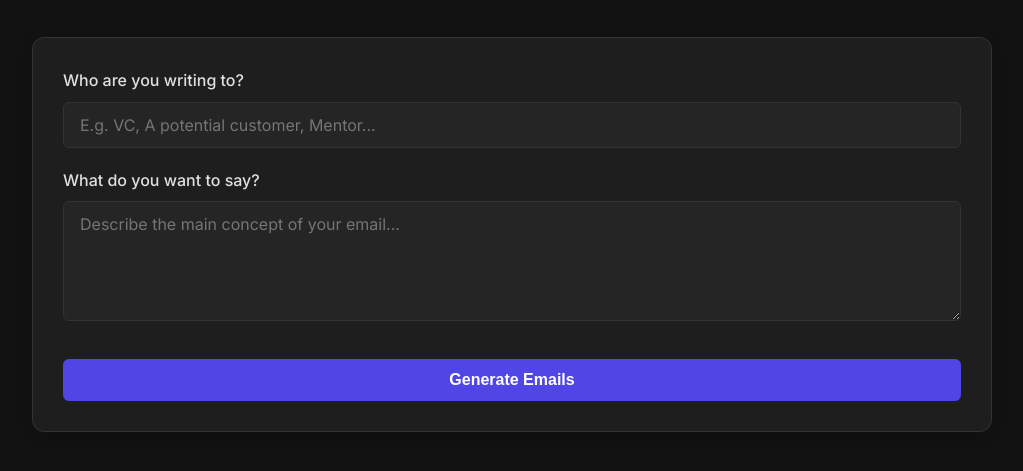
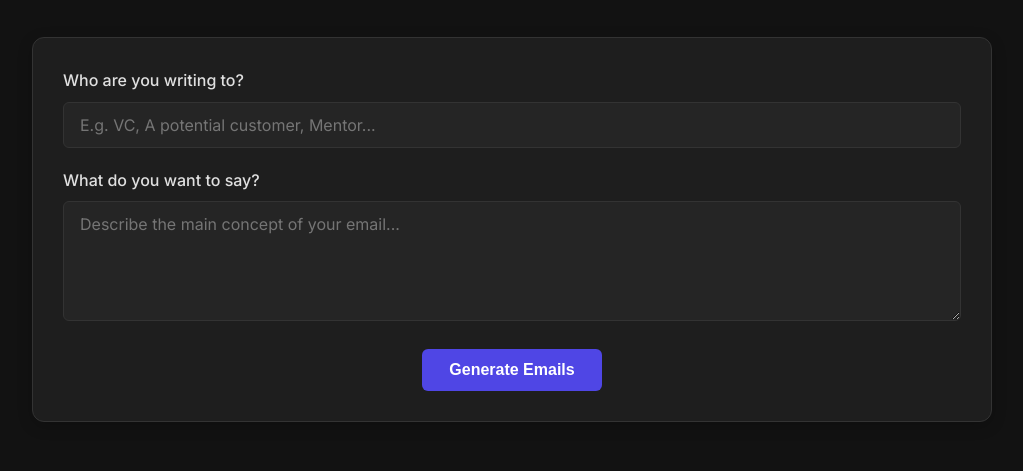
Before and after one commit to Cosmhyccc/colddddddemails, a website: page index.html in a window 1280 px wide. Shown: the part 145-616 px from the top of the page, without its empty margins (128-1151 px from the left). Drawn offline with Linux system fonts and the light colour scheme.

Commit message:
Update generate button styling to be smaller and centered

```diff
--- a/styles.css
+++ b/styles.css
@@ -106,8 +106,10 @@ button:hover {
 }
 
 #generate-btn {
-    width: 100%;
-    margin-top: 10px;
+    width: auto;
+    min-width: 180px;
+    margin: 10px auto 0;
+    display: block;
 }
 
 .loading {
```
